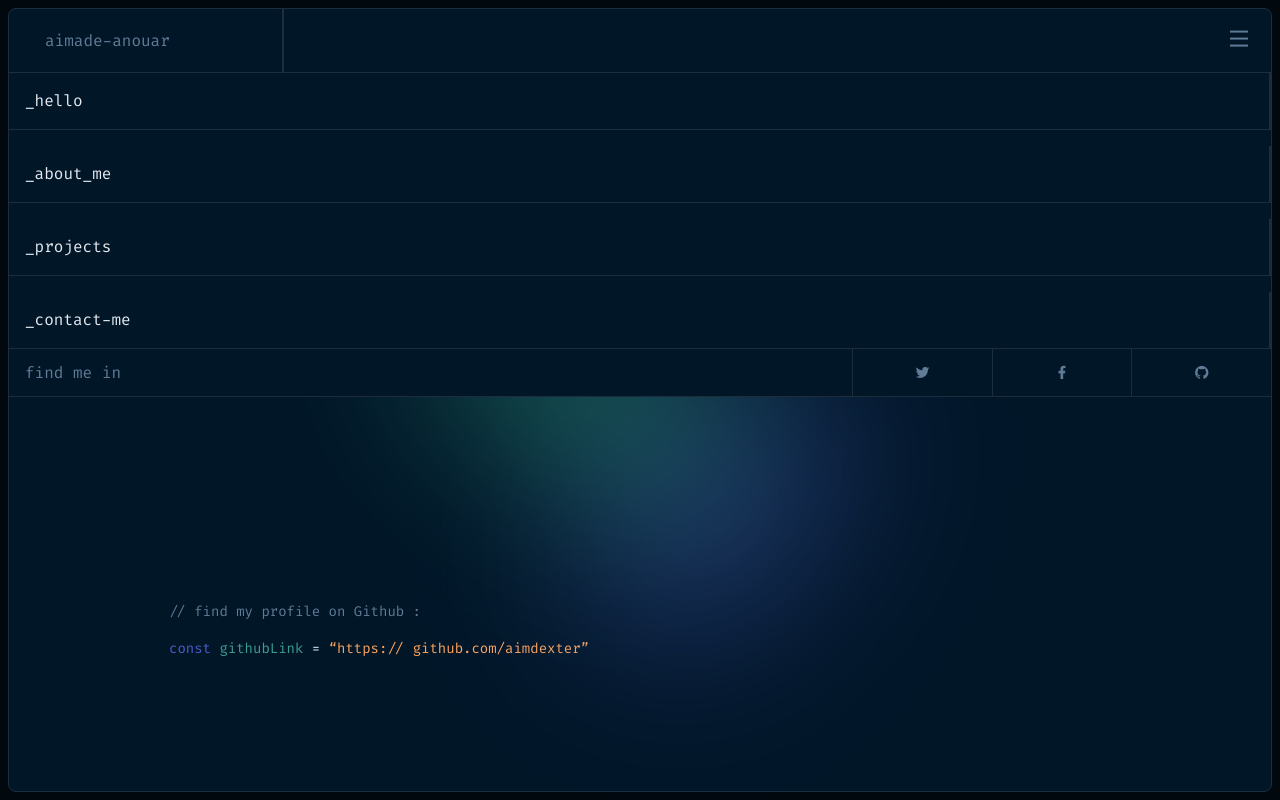
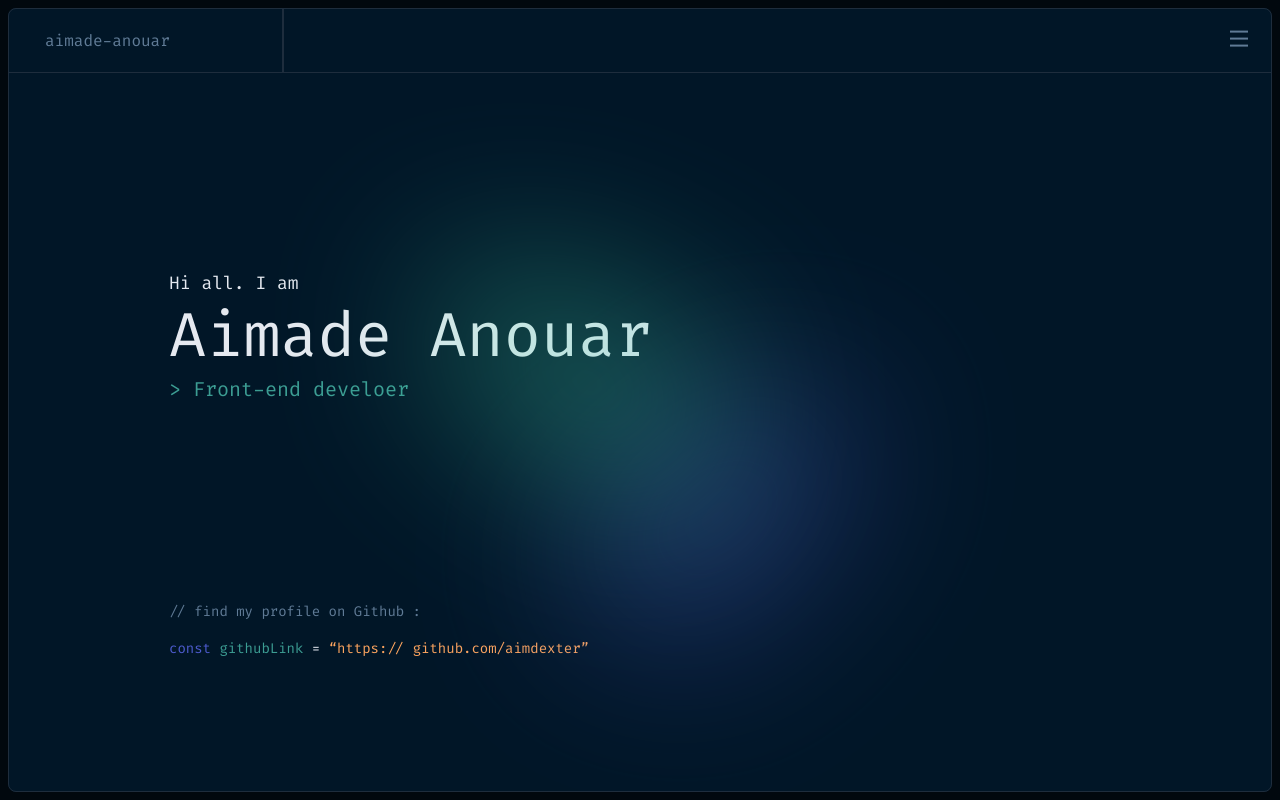
Before and after one commit to aimdexter/personal_portfolio, a website built with Vite: page index.html in a window 1280 px wide. Built offline with nearby package versions, Linux system fonts and the light colour scheme.

Commit message:
active menu done till js part

```diff
--- a/src/style.css
+++ b/src/style.css
@@ -30,7 +30,7 @@
     }
     .active_menu{
        @apply flex flex-col justify-between absolute
-        w-full z-10 bg-primary-blue-light
+        w-full z-10 bg-primary-blue-light hidden
     }
     .hidden_menu{
       @apply flex flex-col gap-4 relative
```
